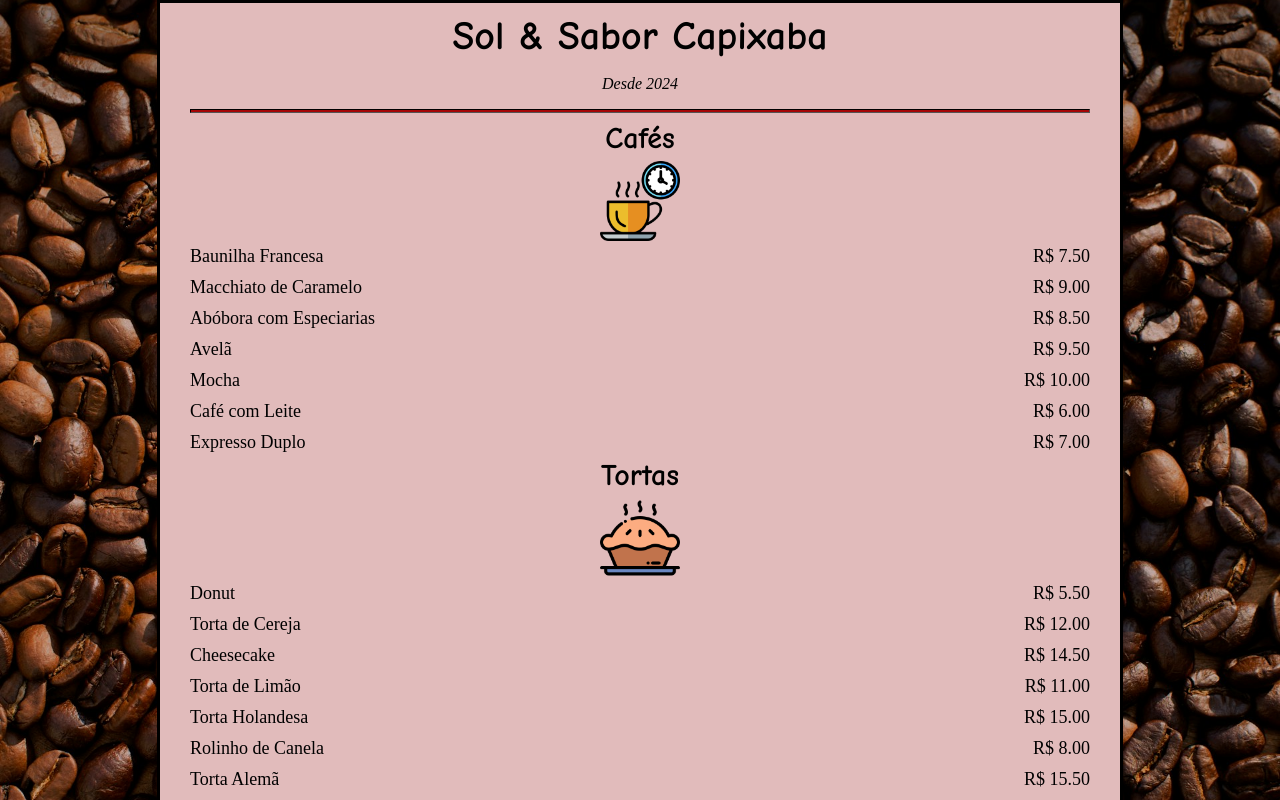
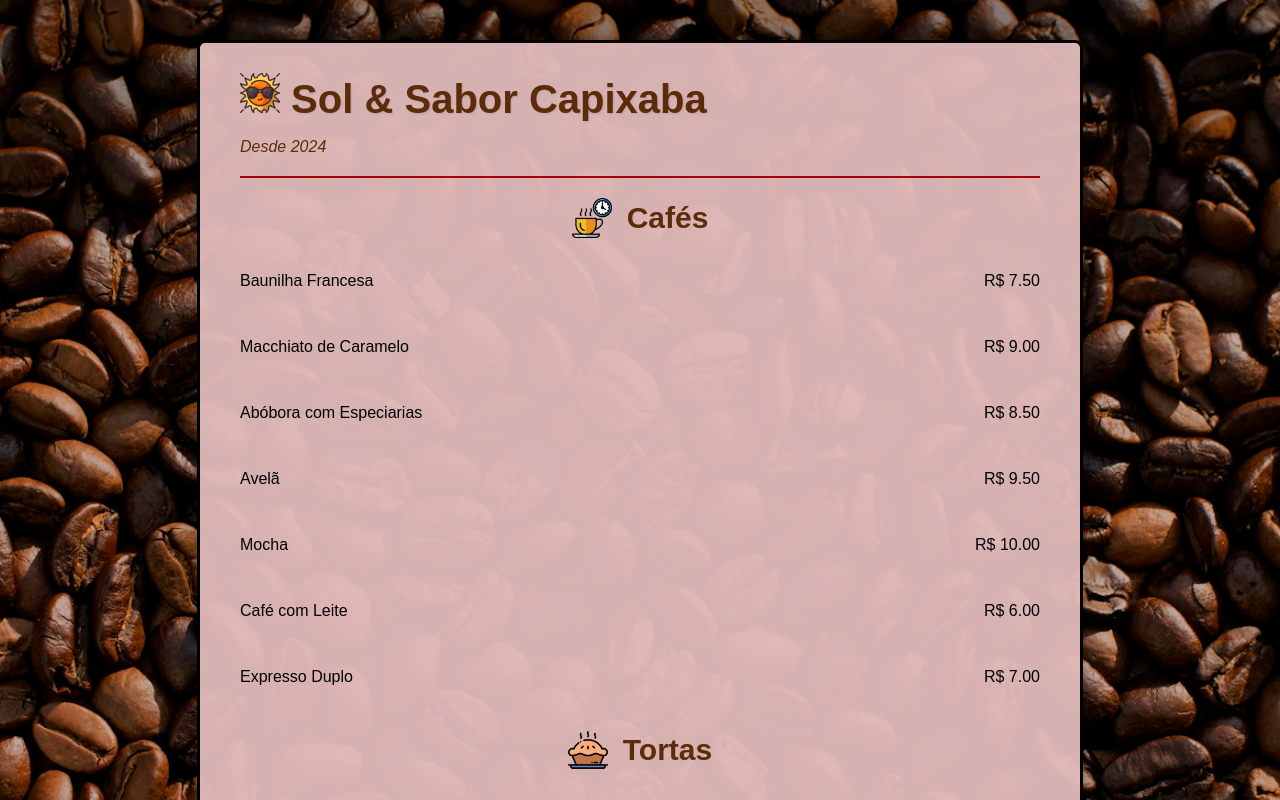
Before and after one commit to diegobernardessv/Sol_SaborCapixaba, a plain HTML site: page index.html in a window 1280 px wide. Shown: the top 800 px of the page. Drawn offline with Linux system fonts and the light colour scheme.

Commit message:
ajuste style css

```diff
--- a/index.html
+++ b/index.html
@@ -3,18 +3,23 @@
   <head>
     <meta charset="utf-8" />
     <meta name="viewport" content="width=device-width, initial-scale=1.0" />
-    <title>Cardápio do Café</title>
+    <title>Sol & Sabor Capixaba</title>
     <link href="style.css" rel="stylesheet"/>
   </head>
   <body>
     <div class="menu">
       <main>
-        <h1>Sol & Sabor Capixaba</h1>
+        <h1>
+          <img src="./images/9536034_sun_summer_sunny_warm_weather_icon.png" alt="ícone de sol" />
+          Sol & Sabor Capixaba
+        </h1>
         <p class="established">Desde 2024</p>
         <hr>
         <section>
-          <h2>Cafés</h2>
-          <img src="./images/coffee-break.png" alt="ícone de café"/>
+          <h2>
+            <img src="./images/coffee-break.png" alt="ícone de café"/>
+            Cafés
+          </h2>
           <article class="item">
             <p class="flavor">Baunilha Francesa</p><p class="price">R$ 7.50</p>
           </article>
@@ -38,13 +43,12 @@
           </article>
         </section>
         <section>
-          <h2>Tortas</h2>
-          <img src="./images/torta.png" alt="ícone de torta"/>
+          <h2>
+            <img src="./images/torta.png" alt="ícone de torta"/>
+            Tortas
+          </h2>
           <article class="item">
             <p class="dessert">Donut</p><p class="price">R$ 5.50</p>
-          </article>
-          <article class="item">
-            <p class="dessert">Torta de Cereja</p><p class="price">R$ 12.00</p>
           </article>
           <article class="item">
             <p class="dessert">Cheesecake</p><p class="price">R$ 14.50</p>
--- a/style.css
+++ b/style.css
@@ -1,86 +1,84 @@
 body {
     background-image: url(./images/mike-kenneally-TD4DBagg2wE-unsplash.jpg);
     background-repeat: no-repeat;
-    background-color:black;
+    background-color: black;
     background-size: cover;
     background-position: center;
-    font-family: Rubik;
+    font-family: Rubik, sans-serif;
     padding: 0;
-    padding-bottom: 0;
     margin: 0;
+    min-height: 100vh;
+    display: flex;
+    align-items: center;
+    justify-content: center;
+}
+
+.menu {
+    width: 800px;
+    background-color: rgba(225, 187, 187, 0.95);
+    margin: 40px auto;
+    padding: 30px 40px;
+    border: solid 3px black;
+    box-shadow: 0 0 20px rgba(0,0,0,0.3);
+    border-radius: 8px;
 }
 
 h1 {
     font-size: 40px;
-    margin-top: 0;
-    margin-bottom: 15px;
+    margin: 0 0 15px 0;
+    color: #5c2c0a;
+    text-shadow: 1px 1px 2px rgba(0,0,0,0.1);
 }
 
 h2 {
     font-size: 30px;
-    display: block;
-    margin-top: 0;
-    text-align: center;
-    margin-bottom: 15px;
-  }
-
-  .established {
-    font-style: italic;
-  }
-
-  h1, h2, p {
-    text-align: center;
-  }
-
-  .menu {
-    width: 900px;
-    background-color:rgb(225, 187, 187);
-    margin-left: auto;
-    margin-right: auto;
-    padding: 10px 30px 5px 30px;
-    height: 56em;
-    border: solid 3px black;
+    margin: 20px 0 10px 0;
+    display: flex;
+    align-items: center;
+    justify-content: center;
+    gap: 15px;
+    color: #5c2c0a;
 }
 
 img {
-    width: 80px;
-    margin-left: auto;
-    margin-right: auto;
-    display: block;
-    margin-top: -10px;
+    width: 40px;
+    height: 40px;
 }
 
 hr {
     height: 2px;
     background-color: rgb(164, 6, 6);
-    border-color:  black;
+    border: none;
+    margin: 20px 0;
 }
 
-  .bottom-line {
-    margin-top: 25px;
+.item {
+    display: flex;
+    justify-content: space-between;
+    padding: 8px 0;
+    transition: all 0.3s ease;
 }
 
-  h1, h2 {
-    font-family: Comic Sans MS
-  }
-
-  .item p {
-    display: inline-block;
-    margin-top: 5px;
-    margin-bottom: 5px;
-    font-size: 18px;
+.item:hover {
+    transform: translateX(5px);
 }
 
 .flavor, .dessert {
-    font-weight: 450;
     text-align: left;
     width: 75%;
+    font-weight: 500;
 }
 
 .price {
-    font-weight: 450;
     text-align: right;
     width: 25%;
+    font-weight: 500;
+}
+
+.established {
+    font-style: italic;
+    color: #5c2c0a;
+    margin-bottom: 20px;
 }
 
   /* FOOTER */
```
Lines whose indentation alone changed are shown as unchanged.
